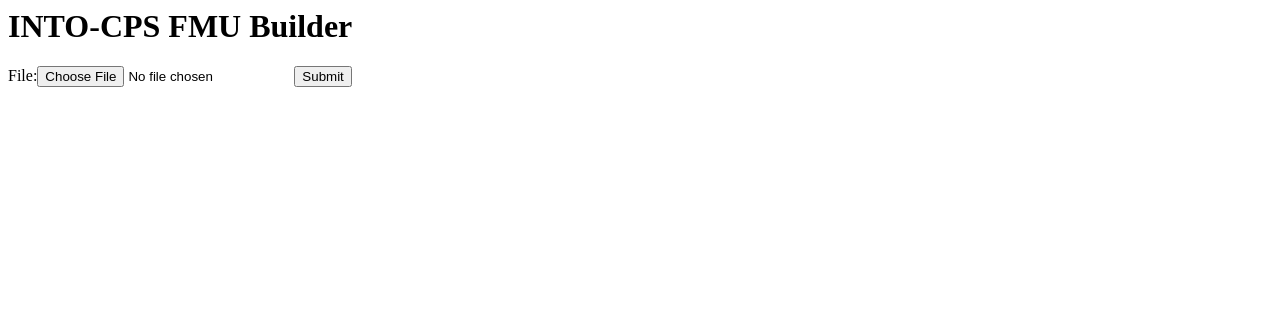
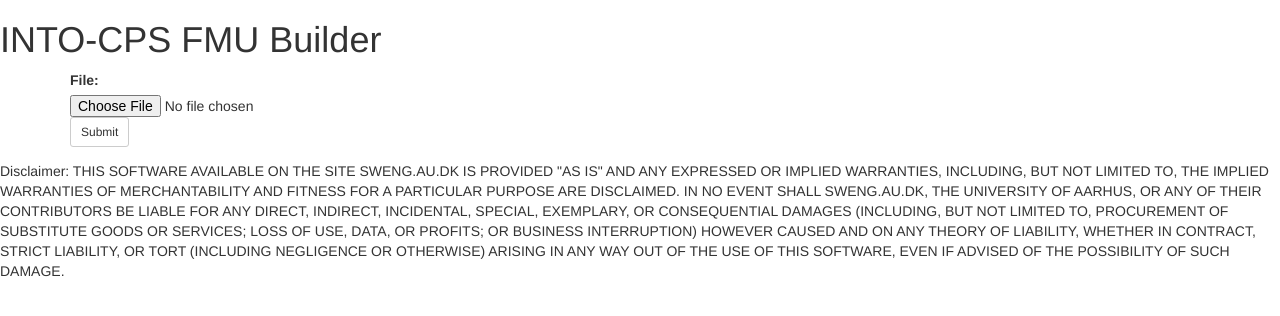
Before and after one commit to INTO-CPS-Association/fmu-builder, a Django app: page / in a window 1280 px wide. Shown: the top 316 px of the page. Run offline with Django 3.2, Linux system fonts and the light colour scheme; parts of the project's set-up code (start-up, migrations or seed data) failed here and were passed over; some libraries are stand-ins or nearby versions.

Commit message:
added style and disclamer

```diff
--- a/fmu_builder/website/templates/upload.html
+++ b/fmu_builder/website/templates/upload.html
@@ -1,19 +1,47 @@
 <html>
+<head>
   <title>INTO-CPS FMU Builder</title>
+  <meta charset="utf-8">
+  <meta name="viewport" content="width=device-width, initial-scale=1">
+  <link rel="stylesheet" href="http://maxcdn.bootstrapcdn.com/bootstrap/3.3.6/css/bootstrap.min.css">
+  <script src="https://ajax.googleapis.com/ajax/libs/jquery/1.12.0/jquery.min.js"></script>
+  <script src="http://maxcdn.bootstrapcdn.com/bootstrap/3.3.6/js/bootstrap.min.js"></script>
+</head>
+
   <body>
       <h1>INTO-CPS FMU Builder</h1>
+        <div class="container">
       <form action="" method="post" enctype="multipart/form-data">
           {% csrf_token %}
           {{ form }}
-          <input type="submit">
+          <input type="submit" class="btn btn-default btn-sm">
       </form>
+
+        </div>
       {% if download_url %}
-      <a href="{{ download_url }}" target="_blank"><h2>Download build</h2></a>
-      <div>
-        <h3>Build log</h3>
-        {{ command_output|linebreaksbr }}
-      </div>
-      <a href="{{ download_url }}" target="_blank"><h2>Download build</h2></a>
+
+       <div class="container">
+     <a href="{{ download_url }}" target="_blank" class="btn btn-success btn-lg"> <span class="glyphicon glyphicon-download-alt"></span> Download build</a>
+
+
+      <div class="panel panel-default">
+  <div class="panel-heading">
+    <h3 class="panel-title">Build log</h3>
+  </div>
+  <div class="panel-body">
+     {{ command_output|linebreaksbr }}
+  </div>
+</div>
+
+
+      <a href="{{ download_url }}" target="_blank" class="btn btn-success btn-lg"> <span class="glyphicon glyphicon-download-alt"></span> Download build</a>
+
+   </div>
       {% endif %}
+
+          <p>
+      Disclaimer: THIS SOFTWARE AVAILABLE ON THE SITE SWENG.AU.DK IS PROVIDED "AS IS" AND ANY EXPRESSED OR IMPLIED WARRANTIES, INCLUDING, BUT NOT LIMITED TO, THE IMPLIED WARRANTIES OF MERCHANTABILITY AND FITNESS FOR A PARTICULAR PURPOSE ARE DISCLAIMED. IN NO EVENT SHALL SWENG.AU.DK, THE UNIVERSITY OF AARHUS, OR ANY OF THEIR CONTRIBUTORS BE LIABLE FOR ANY DIRECT, INDIRECT, INCIDENTAL, SPECIAL, EXEMPLARY, OR CONSEQUENTIAL DAMAGES (INCLUDING, BUT NOT LIMITED TO, PROCUREMENT OF SUBSTITUTE GOODS OR SERVICES; LOSS OF USE, DATA, OR PROFITS; OR BUSINESS INTERRUPTION) HOWEVER CAUSED AND ON ANY THEORY OF LIABILITY, WHETHER IN CONTRACT, STRICT LIABILITY, OR TORT (INCLUDING NEGLIGENCE OR OTHERWISE) ARISING IN ANY WAY OUT OF THE USE OF THIS SOFTWARE, EVEN IF ADVISED OF THE POSSIBILITY OF SUCH DAMAGE.
+      </p>
+
   </body>
 </html>
```
